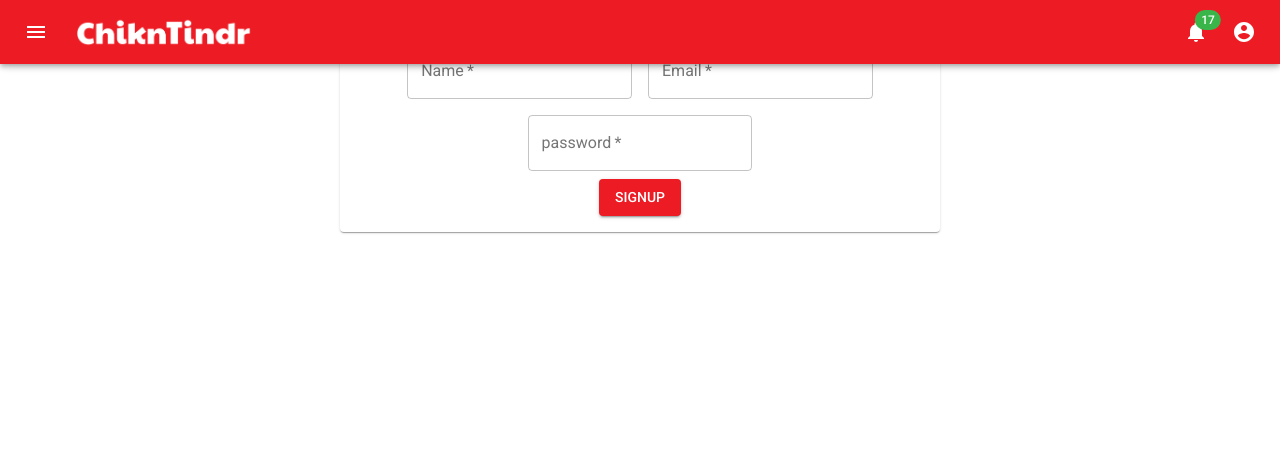
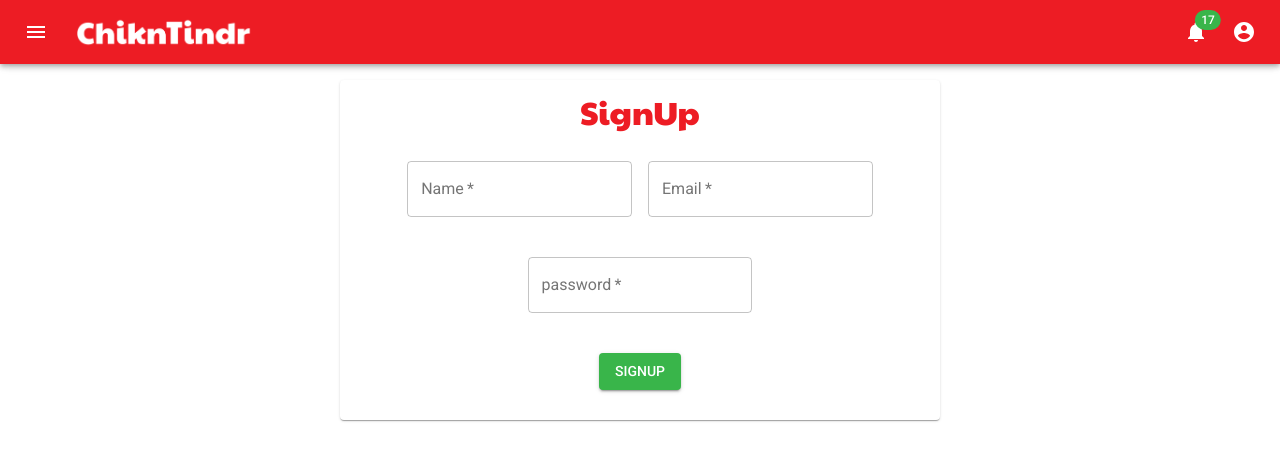
Before and after one commit to Wkoslik/ChiknTindr-Client, a React (Create React App) app: page /auth/signup in a window 1280 px wide. Shown: the top 460 px of the page. Built offline with nearby package versions, Linux system fonts and the light colour scheme.

Commit message:
styled signup page

```diff
--- a/src/components/pages/About.js
+++ b/src/components/pages/About.js
@@ -18,12 +18,16 @@
     root: {
       flexGrow: 1,
       maxWidth: 600,
-      margin: "0 auto"
+      margin: "auto",
+      paddingTop: '10vh',
+      height: '100%'
     },
     paper: {
         padding: theme.spacing(2),
         textAlign: 'center',
         color: theme.palette.text.secondary,
+        maxWidth: 500,
+        margin: 'auto'
     },
     paperBio: {
       padding: theme.spacing(2),
--- a/src/components/partials/Login.js
+++ b/src/components/partials/Login.js
@@ -80,7 +80,7 @@
         formtitle: {
             fontFamily: "Paytone One",
             fontSize: "2em",
-            color: "red",
+            color: "#ED1C24",
         },
         formEntry: {
             marginBottom: '2em'
--- a/src/components/partials/Signup.js
+++ b/src/components/partials/Signup.js
@@ -42,8 +42,9 @@
     const useStyles = makeStyles((theme) => ({
         form: {
             '& .MuiTextField-root': {
-            margin: theme.spacing(1),
-            width: '25ch',
+                margin: theme.spacing(1),
+                width: '25ch',
+                marginTop: '2em',
             },
         },
         paper: {
@@ -54,10 +55,20 @@
         root: {
             flexGrow: 1,
             maxWidth: 600,
-            margin: "0 auto"
+            margin: "auto",
+            paddingTop: "10vh",
+            height: "100%",
         },
         formtitle: {
-            color: "red"
+            fontFamily: "Paytone One",
+            fontSize: "2em",
+            color: "#ED1C24",
+        },
+        formEntry: {
+            marginBottom: '2em'
+        },
+        linkButton: {
+            marginBottom: '1em'
         }
     }));
 
@@ -75,7 +86,7 @@
                                     <FormLabel className={classes.formtitle}>
                                         SignUp
                                     </FormLabel>
-                                    <div>
+                                    <div className={classes.formEntry}>
                                         <TextField
                                             required
                                             id="name"
@@ -110,7 +121,7 @@
                                             onChange={e => setPassword(e.target.value)}
                                         />
                                     </div>
-                                    <Button variant="contained" color="primary" type="submit">SignUp</Button>
+                                    <Button className={classes.linkButton} variant="contained" color="secondary" type="submit">SignUp</Button>
                                 </form>
                             </Paper>
                         </Grid>
```
